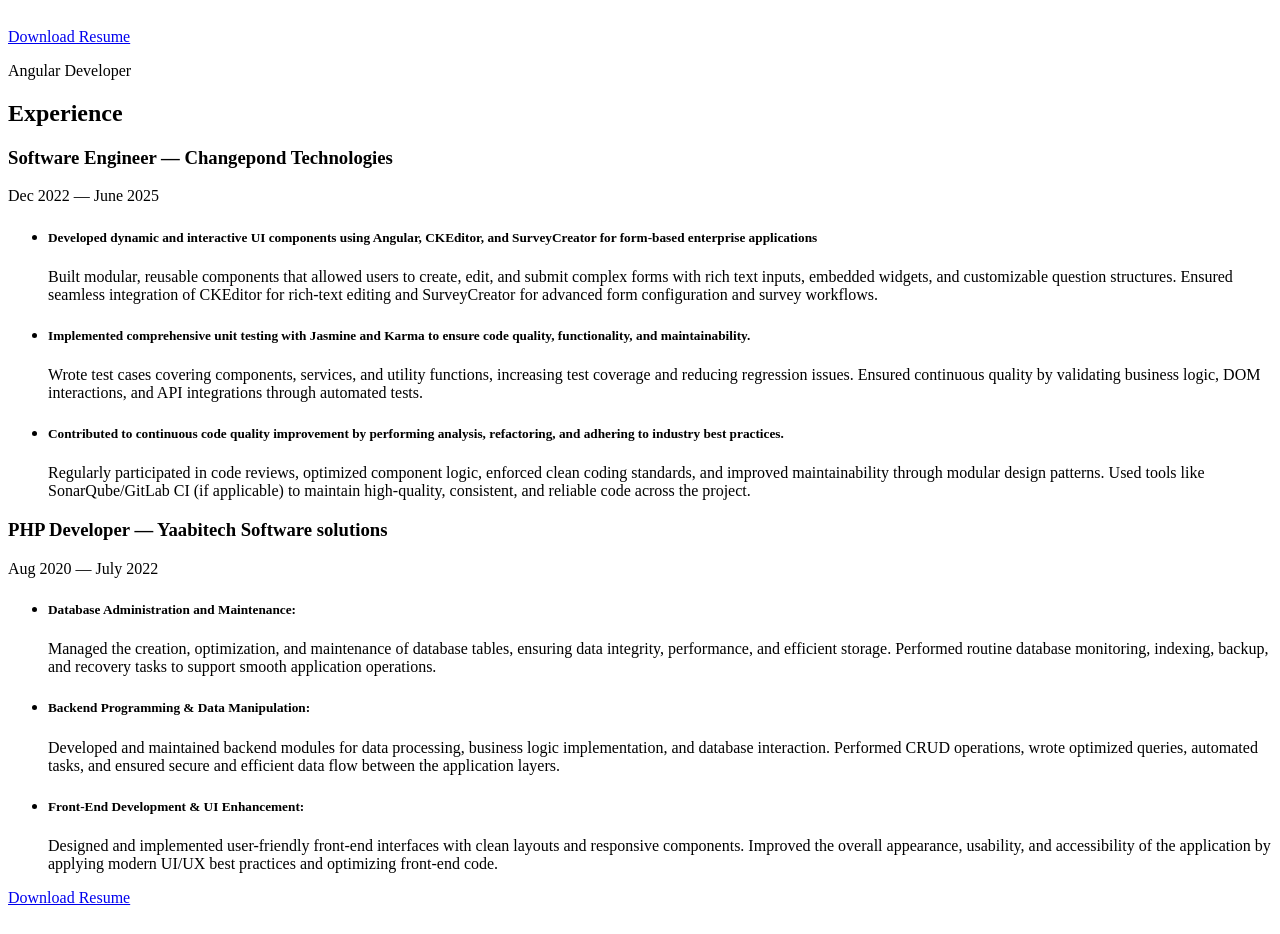
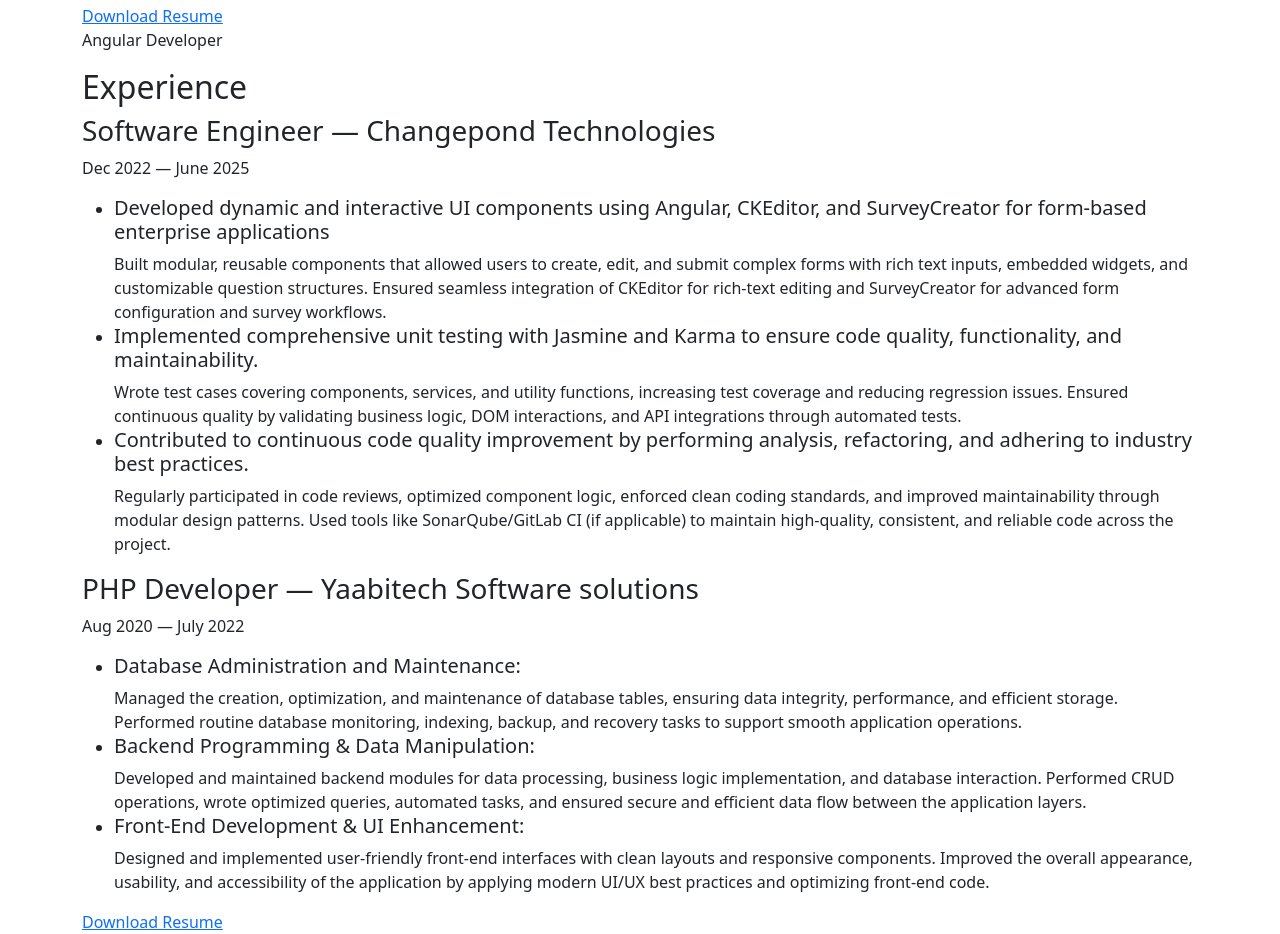
Before and after one commit to subash-balakrishnan/MyResume, an Angular app: page / in a window 1280 px wide. Shown: the part 52-986 px from the top of the page. Built offline with nearby package versions, Linux system fonts and the light colour scheme.

Commit message:
bootstrap installed

```diff
--- a/angular.json
+++ b/angular.json
@@ -27,6 +27,7 @@
               }
             ],
             "styles": [
+              "node_modules/bootstrap/dist/css/bootstrap.min.css",
               "src/styles.css"
             ],
             "scripts": [],
--- a/package.json
+++ b/package.json
@@ -22,6 +22,7 @@
     "@angular/platform-server": "^18.2.0",
     "@angular/router": "^18.2.0",
     "@angular/ssr": "^18.2.11",
+    "bootstrap": "^5.3.8",
     "express": "^4.18.2",
     "rxjs": "~7.8.0",
     "tslib": "^2.3.0",
--- a/src/app/app.component.html
+++ b/src/app/app.component.html
@@ -1,7 +1,9 @@
 <main>
   <div class="container">
     <header>
-      <h1>Subash B</h1><a href="assets/My_Resume.pdf" download>Download Resume</a>
+      <h1>Subash B</h1>
+      <!-- <a href="assets/My_Resume.pdf" download>Download Resume</a> -->
+      <a href="My_Resume.pdf" download>Download Resume</a>
       <p>Angular Developer</p>
       <!-- <p>subashsubash3007&#64;gmail.com</p> -->
     </header>
@@ -69,7 +71,8 @@
     </section>
 
     <footer>
-      <a href="assets/My_Resume.pdf" download>Download Resume</a>
+      <!-- <a href="assets/My_Resume.pdf" download>Download Resume</a> -->
+      <a href="My_Resume.pdf" download>Download Resume</a>
     </footer>
   </div>
 </main>
```
Also changed, not shown: 2 other files (tests, documents, lock files or other folders).
